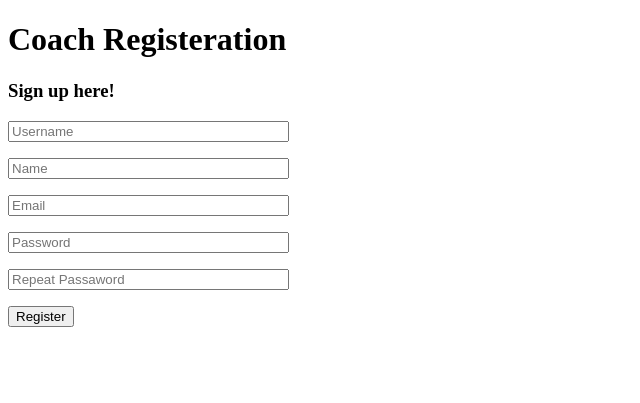
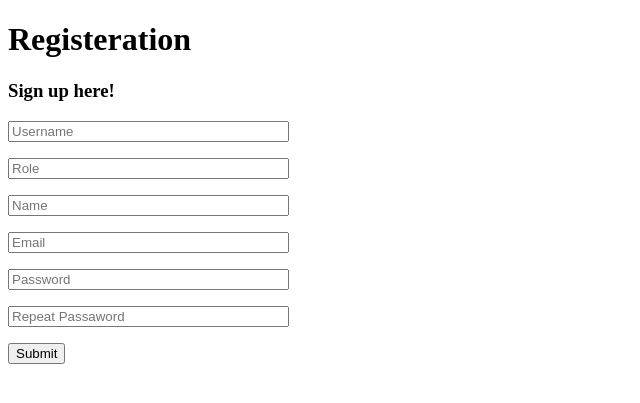
Before and after one commit to Beaconquest/teamsup, a Flask app: template templates/register.html in a window 1280 px wide. Shown: the top 403 px of the page, without its empty margins (0-640 px from the left). Run offline with Flask 2, Linux system fonts and the light colour scheme; the template is opened without the code that fills it: values that come from a table or form of the project are taken from there, others are empty; tables that the repository leaves empty hold one stand-in row (values such as "Sample post"); form fields are guessed from the names that the template uses.

Commit message:
add route information

```diff
--- a/app.py
+++ b/app.py
@@ -9,8 +9,8 @@ from flask_login import UserMixin, LoginManager
 from werkzeug.security import generate_password_hash
 
 # Form object declaration imports
-from flask_wtf import FlaskForm
-from wtforms import StringField, PasswordField, SubmitField, IntegerField, TextAreaField
+from flask_wtf import FlaskForm, RecaptchaField
+from wtforms import StringField, PasswordField, SubmitField, IntegerField, TextAreaField, SelectField
 from wtforms.validators import DataRequired, length, EqualTo, Email
 
 app = Flask(__name__)
@@ -20,20 +20,21 @@ app.config['SQLALCHEMY_TRACK_MODIFICATIONS'] = True
 db = SQLAlchemy(app)
 
 # define database models
-# User class is the  Coach class
-class Coach(UserMixin, db.Model):
+# User class
+class User(UserMixin, db.Model):
     id = db.Column(db.Integer, primary_key=True)
     name = db.Column(db.String(140), index=True)
+    role = db.Column(db.String(140), index=True)
     email = db.Column(db.String(140), index=True, unique=True)
     username = db.Column(db.String(140), index=True, unique=True)
     password_hash = db.column(db.String(140))
     joined_at_date = db.Column(db.DateTime(), index=True, default=datetime.utcnow)
 
     def __repr__(self):
-        pass
+        return f"< {self.role} {self.name}>"
 
     def set_password(self, password):
-        pass
+        self.password_hash = generate_password_hash(password)
 
 class Team(db.Model):
     id = db.Column(db.Integer, primary_key=True)
@@ -52,6 +53,10 @@ class Athlete(db.Model):
 # define FlaskForm
 class RegistrationForm(FlaskForm):
     name = StringField('Name', validators=[DataRequired()])
+    role = SelectField('Role', [DataRequired()],
+    roles=[
+        "Head Coach", "Assistant Coach", "Team Manager", "Volunteer"
+    ])
     email = StringField('Email', validators=[DataRequired()])
     username = StringField('Username', validators=[DataRequired()])
     password = PasswordField('Password', validators=[DataRequired()])
@@ -66,6 +71,7 @@ class AthleteRegistrationForm(FlaskForm):
     athlete_name = StringField('Athletes Name', validators=[DataRequired()])
     date_of_birth = StringField('DOB')
     student_id = IntegerField('StudentID' )
+    position = StringField('Position')
     submit = SubmitField('Register')
 
 class ContactForm(FlaskForm):
@@ -74,37 +80,57 @@ class ContactForm(FlaskForm):
     email = StringField(
         'Email',
         [
-           # Email(message=('Not a valid email address.')),
-            DataRequired()
-        ]
+            #Email(message=('Not a valid email address.')),
+            DataRequired()]
     )
     body = TextAreaField(
         'Message',
-        [
-            DataRequired(),
-            length(min=5,
-            message=("Your message is too short."))
-        ]
+        [DataRequired(), length(min=5, message=("Your message is too short."))]
     )
-    # recaptcha = RecaptchaField()
+    #recaptcha = RecaptchaField()
     submit = SubmitField('Submit')
 
 # app routes
 
-@app.route('/register')
+@app.route('/register', methods=["GET", "POST"])
 def register():
+    """Registration form."""
     form = RegistrationForm(csfr_enable=False)
-    return render_template('register.html', template_form=form)
+    if form.validate_on_submit():
+        user = User(
+            name=form.name.data,
+            role=form.role.data,
+            username=form.username.data,
+            email=form.email.data)
+        user.set_password(form.password.data)
+        db.session.add(user)
+        db.session.commit()
+    return render_template('register.html', title='Register', template_form=form)
 
-@app.route('/register/athlete')
+@app.route('/register/athlete', methods=["GET", "POST"])
 def athlete():
+    """Athlete Registration Form."""
     form = AthleteRegistrationForm(csfr_enable=False)
-    return render_template("athlete.html", template_form=form)
+    if form.validate_on_submit():
+        athlete = Athlete(
+            athlete_name=form.athlete_name.data,
+            date_of_birth=form.date_of_birth.data,
+            student_id=form.student_id.data,
+            position=form.position.data
+        )
+        db.session.add(athlete)
+        db.session.commit()
+    return render_template("athlete.html", title="Athlete", template_form=form)
 
-@app.route('/register/team')
+@app.route('/register/team', methods=["GET", "POST"])
 def team():
+    """Team Registration Form."""
     form = TeamRegistrationForm(csfr_enable=False)
-    return render_template("team.html", template_form=form)
+    if form.validate_on_submit():
+        team = Team(team_name=form.team_name.data)
+        db.session.add(team)
+        db.session.commit()
+    return render_template("team.html", title='Team', template_form=form)
 
 @app.route('/contact', methods=["GET", "POST"])
 def contact():
@@ -116,5 +142,4 @@ def contact():
 
 @app.route('/')
 def index():
-
     return render_template('index.html')
--- a/templates/register.html
+++ b/templates/register.html
@@ -1,22 +1,52 @@
 {% extends "base.html" %}
 
 {% block content %}
-    <h1>Coach Registeration</h1>
+    <h1>Registeration</h1>
 
     <h3>Sign up here!</h3>
 
     <form action="" method="post">
         {{ template_form.hidden_tag() }}
 
-        <p>{{ template_form.username(size=32, placeholder="Username") }}</p>
+        <p>
+            {{ template_form.username(size=32, placeholder="Username") }}
+            {% for error in template_form.username.errors %}
+                <span style="color:red">[{{ error }}]</span>
+            {% endfor%}
+        </p>
 
-        <p>{{ template_form.name(size=32, placeholder="Name") }}</p>
+        <p>
+            {{ template_form.role(size=32, placeholder="Role") }}
+            {% for error in template_form.role.errors %}
+                <span style="color:red">[{{ error }}]</span>
+            {% endfor%}
+        </p>
 
-        <p>{{ template_form.email(size=32, placeholder="Email") }}</p>
+        <p>
+            {{ template_form.name(size=32, placeholder="Name") }}
+            {% for error in template_form.name.errors %}
+                <span style="color:red">[{{ error }}]</span>
+            {% endfor%}
+        </p>
 
-        <p>{{ template_form.password(size=32, placeholder="Password") }}</p>
+        <p>
+            {{ template_form.email(size=32, placeholder="Email") }}
+            {% for error in template_form.email.errors %}
+                <span style="color:red">[{{ error }}]</span>
+            {% endfor%}
+        </p>
 
-        <p>{{ template_form.password2(size=32, placeholder="Repeat Passaword") }}</p>
+        <p>{{ template_form.password(size=32, placeholder="Password") }}
+            {% for error in template_form.password.errors %}
+                <span style="color:red">[{{ error }}]</span>
+            {% endfor%}
+        </p>
+
+        <p>{{ template_form.password2(size=32, placeholder="Repeat Passaword") }}
+            {% for error in template_form.password2.errors %}
+                <span style="color:red">[{{ error }}]</span>
+            {% endfor%}
+        </p>
 
         <p>{{ template_form.submit }}</p>
     </form>
```
Also changed, not shown: templates/contact.html (+6 -6 lines).
